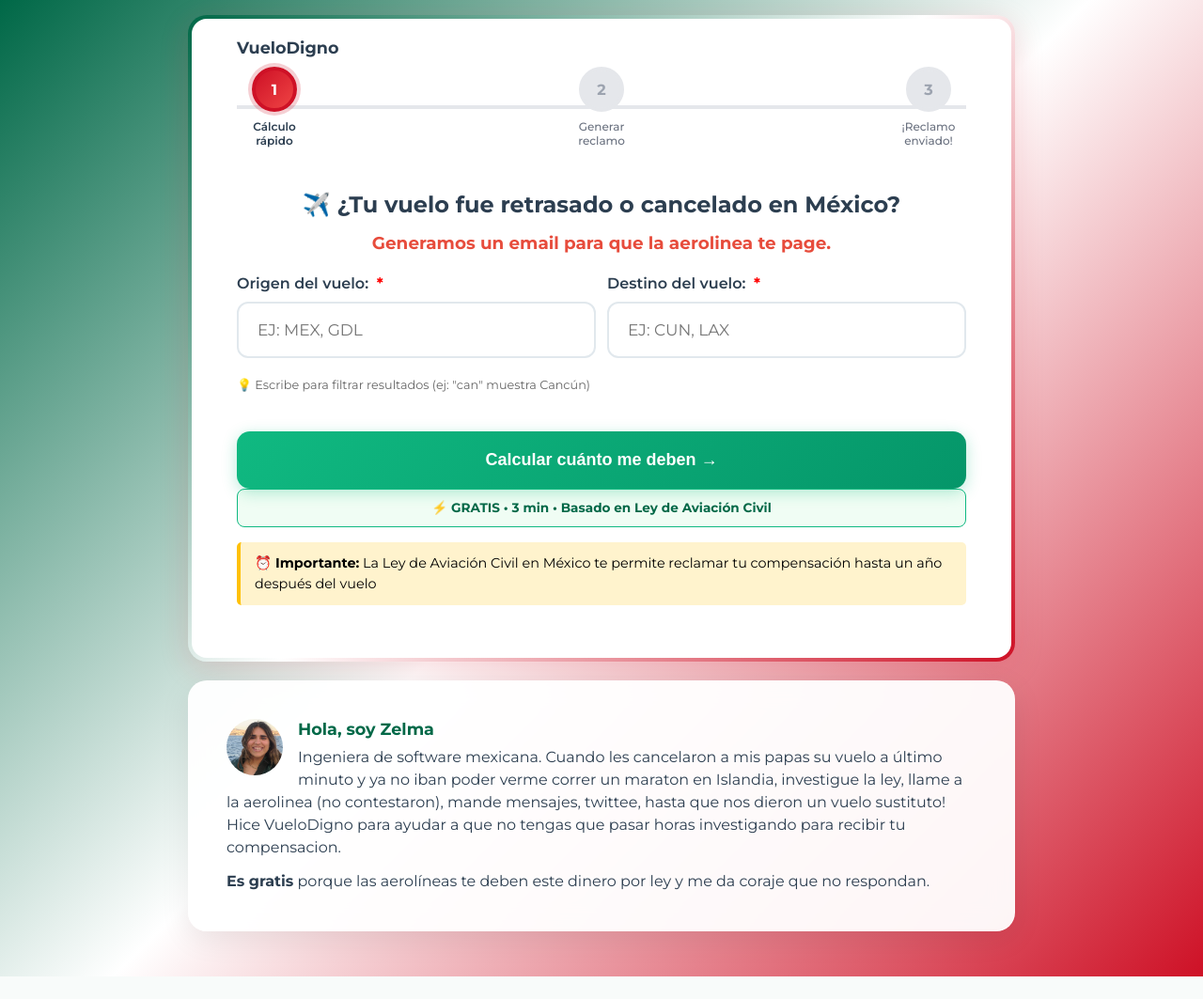
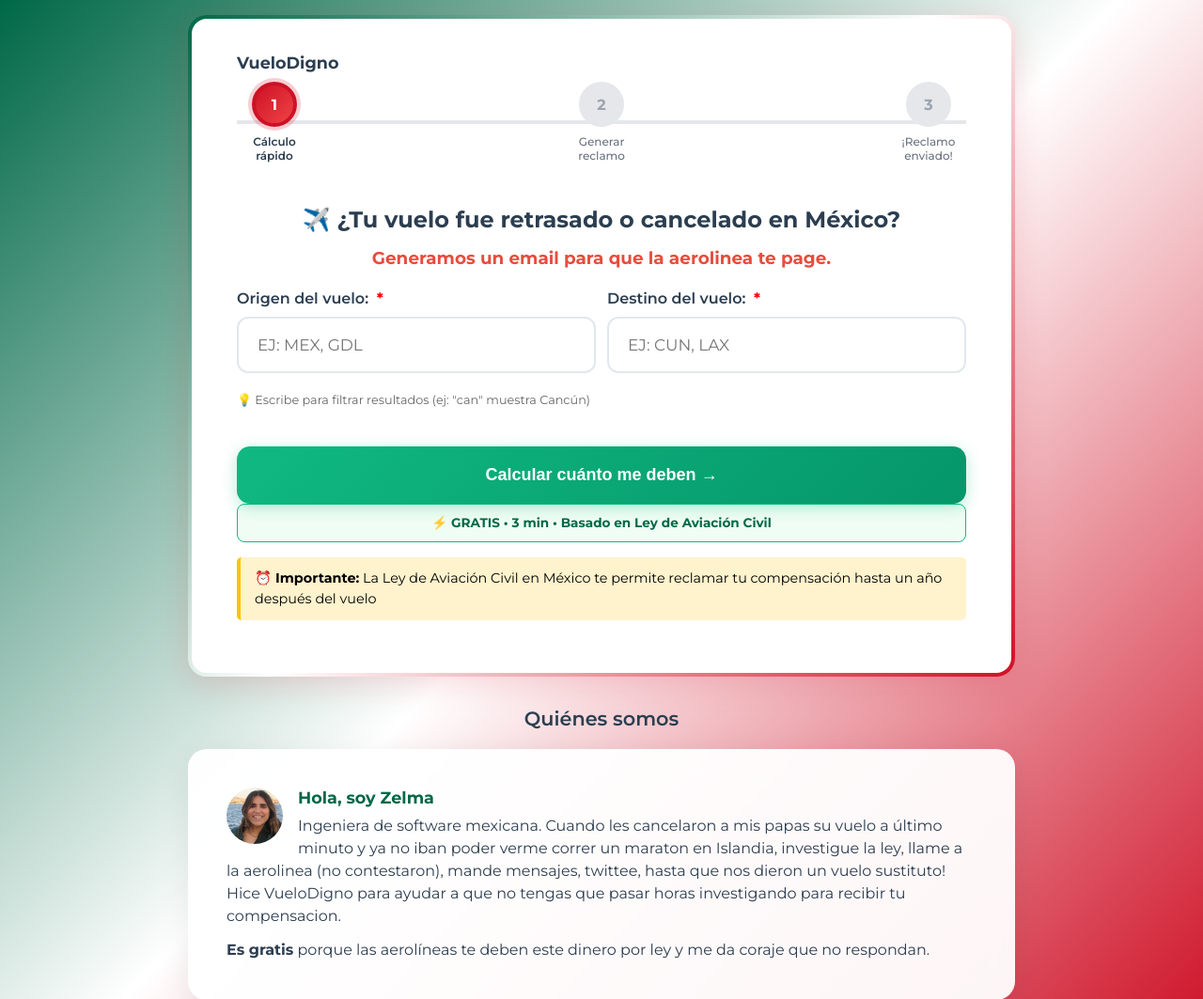
Before and after one commit to zelmag/rentas-claras, a Flask app: page / in a window 1280 px wide. Shown: the top 1063 px of the page at 94% size. Before the commit the page ends 1039 px from the top, so only its background shows below. Run offline with Flask 3, Linux system fonts and the light colour scheme.

Commit message:
Increase top padding, add 'Quiénes somos' heading above about section

```diff
--- a/templates/index.html
+++ b/templates/index.html
@@ -631,7 +631,7 @@
     <div class="container">
         <div class="progress-bar-section">
             <div
-                style="display: flex; justify-content: space-between; align-items: center; margin-top: 16px; margin-bottom: 10px;">
+                style="display: flex; justify-content: space-between; align-items: center; margin-top: 32px; margin-bottom: 10px;">
                 <span style="font-weight: 700; font-size: 1.1em; color: #2c3e50;">VueloDigno</span>
                 <span style="font-size: 1.5em;" id="compensation-display"></span>
             </div>
@@ -961,6 +961,9 @@
         </form>
     </div>
 
+    <!-- About Section with Heading -->
+    <h3 id="about-heading" style="text-align: center; color: #2c3e50; font-size: 1.3em; margin-top: 32px; margin-bottom: 16px; font-weight: 600;">Quiénes somos</h3>
+
     <!-- About Section Card (visible only on page 1) -->
     <div class="about-card" id="about-section">
         <img src="{{ url_for('static', filename='zelma_pfp.png') }}?v=2" alt="Zelma"
@@ -1025,13 +1028,16 @@
             // Toggle Mexican gradient border for page 1
             const container = document.querySelector('.container');
             const aboutSection = document.getElementById('about-section');
+            const aboutHeading = document.getElementById('about-heading');
 
             if (pageNumber === 1) {
                 container.classList.add('page-1-active');
                 if (aboutSection) aboutSection.style.display = 'block';
+                if (aboutHeading) aboutHeading.style.display = 'block';
             } else {
                 container.classList.remove('page-1-active');
                 if (aboutSection) aboutSection.style.display = 'none';
+                if (aboutHeading) aboutHeading.style.display = 'none';
             }
 
             updateProgress();
```
